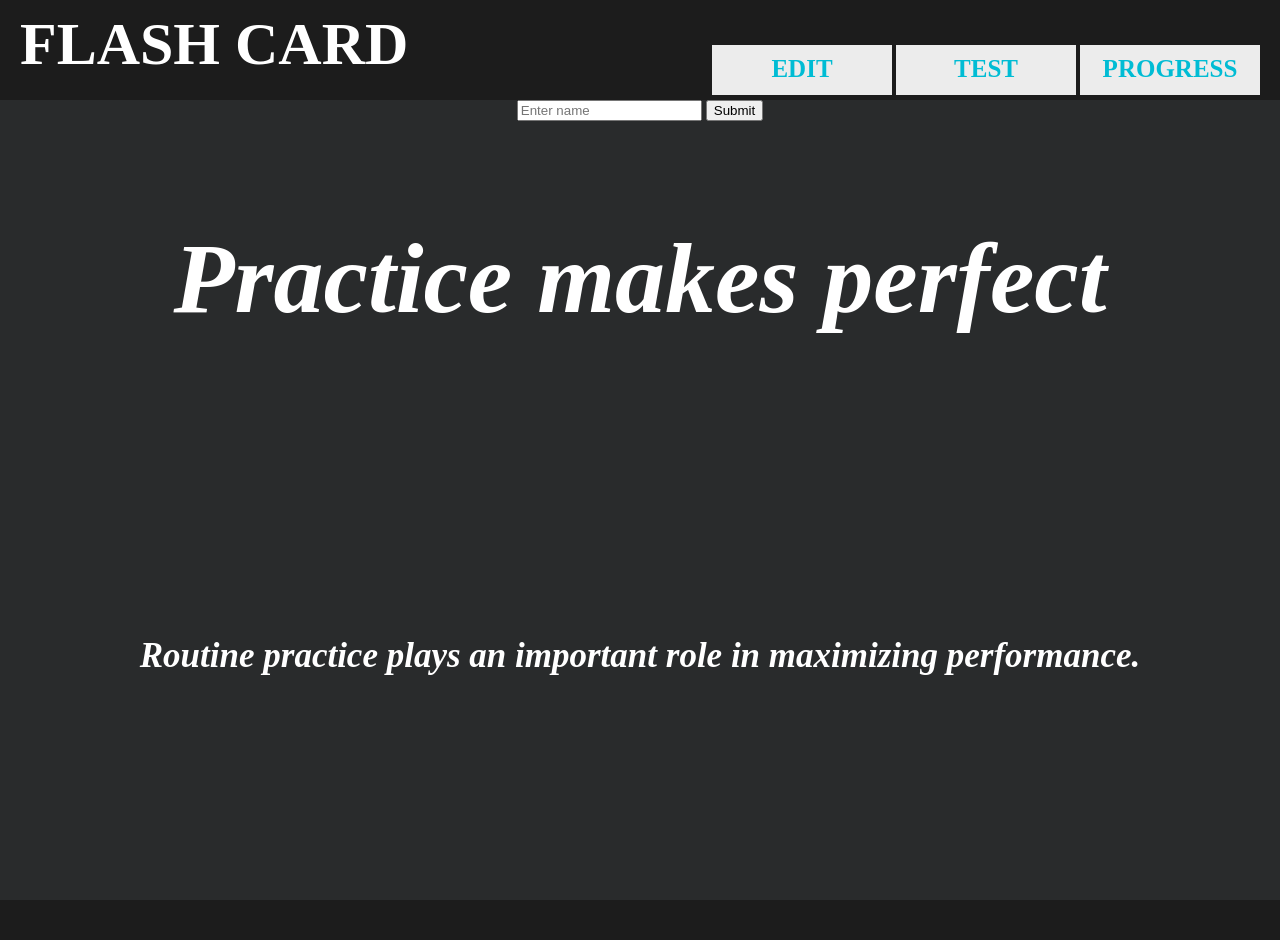
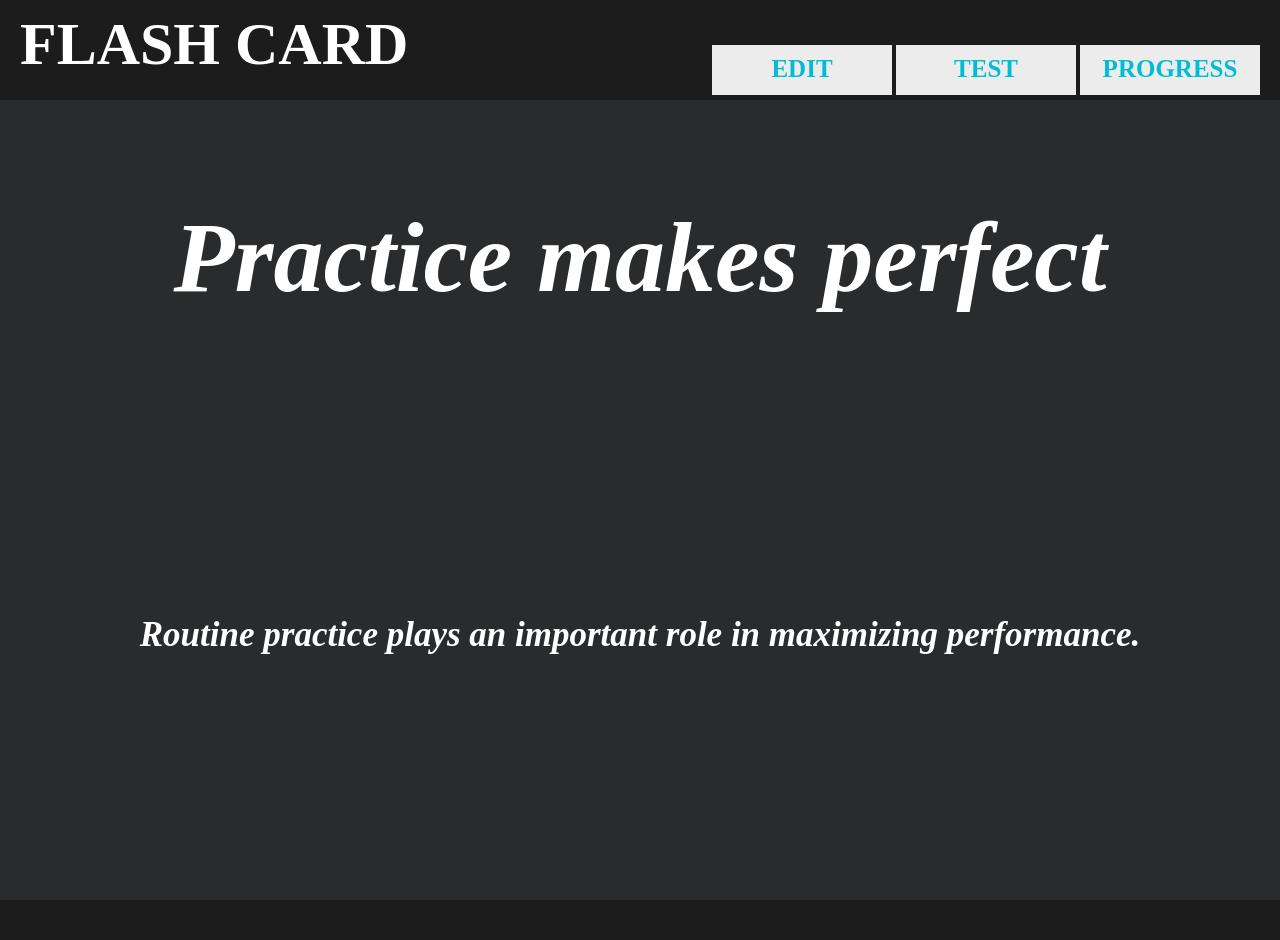
Before and after one commit to brightcat1/FlashCard, a Flask app: page / in a window 1280 px wide. Shown: the top 940 px of the page. Run offline with Flask 2, Linux system fonts and the light colour scheme; parts of the project's set-up code (start-up, migrations or seed data) failed here and were passed over.

Commit message:
HTMLファイルの修正

```diff
--- a/app/app.py
+++ b/app/app.py
@@ -25,26 +25,22 @@ def main():
 def index():
     return render_template("index.html")
 
-#「/index」へアクセスがあった場合に、「index.html」を返す
+#「/create_card.html」へアクセスがあった場合に、「create_card.html」を返す
 @app.route("/create_card.html")
 def create_card():
     return render_template("create_card.html")
 
+#「/test.html」へアクセスがあった場合に、「test.html」を返す
 @app.route("/test.html")
 def test():
     return render_template("test.html")
 
+#「/check.html」へアクセスがあった場合に、「check.html」を返す
 @app.route("/check.html")
 def check():
     return render_template("check.html")
 
-@app.route("/index",methods=["post"])
-def post():
-    name = request.form["name"]
-    okyo = ["色不異空", "空不異色", "色即是空", "空即是色"]
-    return render_template("index.html", name=name, okyo=okyo)
 
 
-#おまじない
 if __name__ == "__main__":
     app.run(debug=True)
--- a/app/templates/index.html
+++ b/app/templates/index.html
@@ -17,10 +17,6 @@
             </div>
         </div>
         <div class = "main">
-            <form action="/index" method="POST">
-                <input type="text" name="name" placeholder="Enter name">
-                <input type="submit" value="Submit">
-            </form>
             <h1 class = "slogan">Practice makes perfect</h1>
             <p class = "sent">Routine practice plays an important role in maximizing performance.</p>
         </div>
```
